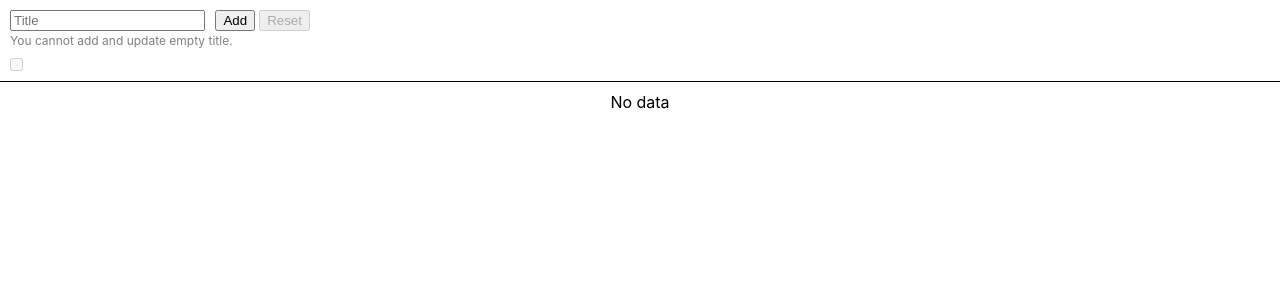
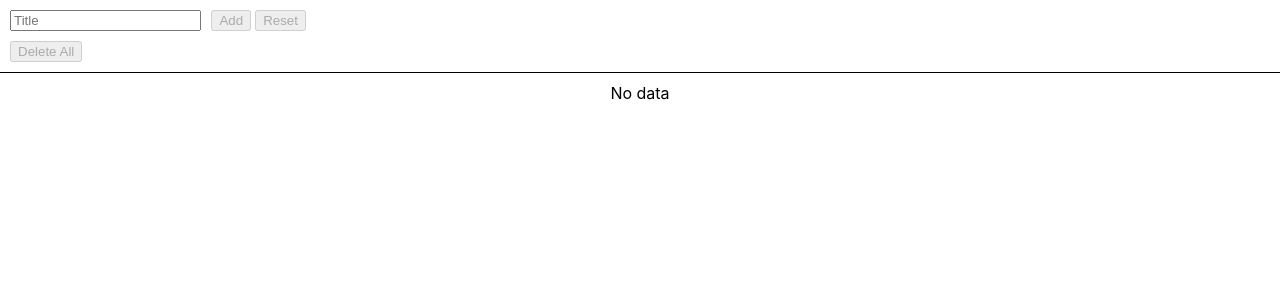
Before and after one commit to madly0894/redux-toolkit, a React (Create React App) app: page / in a window 1280 px wide. Shown: the top 300 px of the page. Built offline with nearby package versions, Linux system fonts and the light colour scheme.

Commit message:
fix bugs

```diff
--- a/src/App.js
+++ b/src/App.js
@@ -5,7 +5,6 @@ import * as actions from "./store/todo";
 import {TodosIdsSelector, TodoSelector} from "./store/todo";
 
 const initialState = {
-    id: new Date().getTime(),
     title: ''
 };
 
@@ -14,16 +13,14 @@ function App() {
     const todos = useSelector(TodoSelector);
     const todosIds = useSelector(TodosIdsSelector);
     const [todo, setTodo] = useState(initialState);
-    const [checkedAll, setCheckedAll] = useState(false);
     const [show, setShow] = useState(false);
     const isAdd = todos.some(t => t.title === todo.title);
 
+    console.log(todo)
+
     const addTodo = () => {
         if (!isAdd && todo.title !== '') {
-            dispatch(actions.addTodo({
-                id: new Date().getTime(),
-                title: todo.title
-            }));
+            dispatch(actions.addTodo(todo.title));
             setTodo(initialState);
         }
     };
@@ -31,11 +28,16 @@ function App() {
         dispatch(actions.updateTodo(todo));
         onClose();
     };
-    const deleteTodo = (id) => {
+    const deleteTodo = (e, obj) => {
+        e.stopPropagation();
         const confirm = window.confirm('Are you sure to delete this todo?');
 
         if (confirm) {
-            dispatch(actions.deleteTodo(id));
+            dispatch(actions.deleteTodo(obj.id));
+            if (obj.id === todo.id) {
+                setShow(false);
+                setTodo(initialState);
+            }
         }
     };
     const deleteAllTodos = () => {
@@ -43,20 +45,15 @@ function App() {
 
         if (confirm) {
             dispatch(actions.deleteAllTodos(todosIds));
-            setCheckedAll(false);
+            setShow(false);
+            setTodo(initialState);
         }
     };
     const resetTodo = () => {
-        setTodo(initialState);
+        setTodo(prevTodo => ({ ...prevTodo, title: '' }));
     };
     const onChangeTodo = (e) => {
-        setTodo(prevState => ({
-            ...prevState,
-            title: e.target.value
-        }));
-    };
-    const onSelectAllTodos = (e) => {
-        setCheckedAll(e.target.checked);
+        setTodo(prevTodo => ({ ...prevTodo, title: e.target.value }));
     };
     const onSelectTodo = (obj) => {
         setTodo(obj);
@@ -73,8 +70,8 @@ function App() {
                 <div style={{ width: 300 }}>
                     <div style={{ display: 'flex', justifyContent: 'space-between', alignItems: 'center' }}>
                         <input type="text" placeholder="Title" onChange={onChangeTodo} value={todo.title} style={{ width: '100%', marginRight: 10 }}/>
-                        <button onClick={() => show ? updateTodo() : addTodo()} style={{ marginRight: 4 }} disabled={isAdd}>{ show ? 'Update' : 'Add' }</button>
-                        <button onClick={resetTodo} disabled={todo.title.length === 0}>Reset</button>
+                        <button onClick={() => show ? updateTodo() : addTodo()} style={{ marginRight: 4 }} disabled={isAdd || todo.title === ''}>{ show ? 'Update' : 'Add' }</button>
+                        <button onClick={resetTodo} style={{ marginRight: 4 }} disabled={todo.title === ''}>Reset</button>
                         {show &&
                         <button onClick={onClose}>
                             Close
@@ -86,31 +83,25 @@ function App() {
                             You cannot add and update the same title.
                         </div>
                     )}
-                    {
-                        todo.title.length === 0 && (
-                            <div style={{ color: 'grey', fontSize: 12, marginTop: 2 }}>
-                                You cannot add and update empty title.
-                            </div>
-                        )
-                    }
                 </div>
 
-                <div style={{ width: 300, display: 'flex', justifyContent: 'space-between', alignItems: 'center', marginTop: 10 }}>
-                    <input type="checkbox" checked={checkedAll} onChange={onSelectAllTodos} disabled={todos.length === 0} style={{ margin: 0 }} />
-                    {checkedAll && <button onClick={deleteAllTodos}>Delete All</button>}
-                </div>
+                <button style={{ marginTop: 10 }} disabled={todos.length === 0} onClick={deleteAllTodos}>Delete All</button>
             </div>
 
             {
                 todos.length > 0 ? (
                     <ul style={{ listStyleType: 'none', padding: 0, marginTop: 0 }}>
                         {todos.map((item, index) => (
-                            <li key={item.id} style={{ display: 'flex', justifyContent: 'space-between', borderBottom: '1px solid black', padding: 10 }}>
-                                <div onClick={() => onSelectTodo(item)} style={{ textDecoration: checkedAll && 'line-through', color: checkedAll && 'grey' }}>
+                            <li
+                                key={item.id}
+                                style={{ display: 'flex', justifyContent: 'space-between', borderBottom: '1px solid black', padding: 10, cursor: 'pointer' }}
+                                onClick={() => onSelectTodo(item)}
+                            >
+                                <div>
                                     {index + 1}. {item.title}
                                 </div>
                                 <div>
-                                    <button onClick={() => deleteTodo(item.id)}>Delete</button>
+                                    <button onClick={(e) => deleteTodo(e, item)}>Delete</button>
                                 </div>
                             </li>
                         ))}
--- a/src/store/todo.js
+++ b/src/store/todo.js
@@ -1,4 +1,4 @@
-import { createAsyncThunk, createEntityAdapter, createSlice } from "@reduxjs/toolkit";
+import {createAsyncThunk, createEntityAdapter, createSlice, nanoid} from "@reduxjs/toolkit";
 
 // const createTodoThunk = createAsyncThunk('todo/create', async (params, { dispatch, getState, rejectWithValue }) => {
 //     try {
@@ -17,7 +17,7 @@ import { createAsyncThunk, createEntityAdapter, createSlice } from "@reduxjs/too
 // }
 
 const todoAdapter = createEntityAdapter({});
-export const { selectAll: TodoSelector, selectIds: TodosIdsSelector } = todoAdapter.getSelectors(({ todo }) => todo);
+export const {selectAll: TodoSelector, selectIds: TodosIdsSelector} = todoAdapter.getSelectors(({todo}) => todo);
 
 const initialState = todoAdapter.getInitialState({
     loading: false,
@@ -27,12 +27,20 @@ const todoSlice = createSlice({
     name: 'todo',
     initialState,
     reducers: {
-        addTodo: (state, action) => {
-            // state.push({
-            //     id: Math.random(),
-            //     title: action.payload
-            // });
-            todoAdapter.setOne(state, action.payload);
+        addTodo: {
+            reducer: (state, action) => {
+                // // state.push({
+                // //     id: Math.random(),
+                // //     title: action.payload
+                // // });
+                todoAdapter.setOne(state, action.payload);
+            },
+            prepare: title => ({
+                payload: {
+                    id: nanoid(),
+                    title
+                }
+            })
         },
         updateTodo: (state, action) => {
             // const index = state.findIndex(x => x.id === action.payload.id);
@@ -46,8 +54,8 @@ const todoSlice = createSlice({
             // state.splice(index, 1);
             todoAdapter.removeOne(state, action.payload);
         },
-        deleteAllTodos: (state, action) => {
-            todoAdapter.removeMany(state, action.payload);
+        deleteAllTodos: state => {
+            todoAdapter.setAll(state, []);
         },
     },
     extraReducers: {
@@ -64,6 +72,6 @@ const todoSlice = createSlice({
     }
 });
 
-export const { addTodo, deleteTodo, updateTodo, deleteAllTodos } = todoSlice.actions
+export const {addTodo, deleteTodo, updateTodo, deleteAllTodos} = todoSlice.actions
 
 export default todoSlice.reducer;
```
